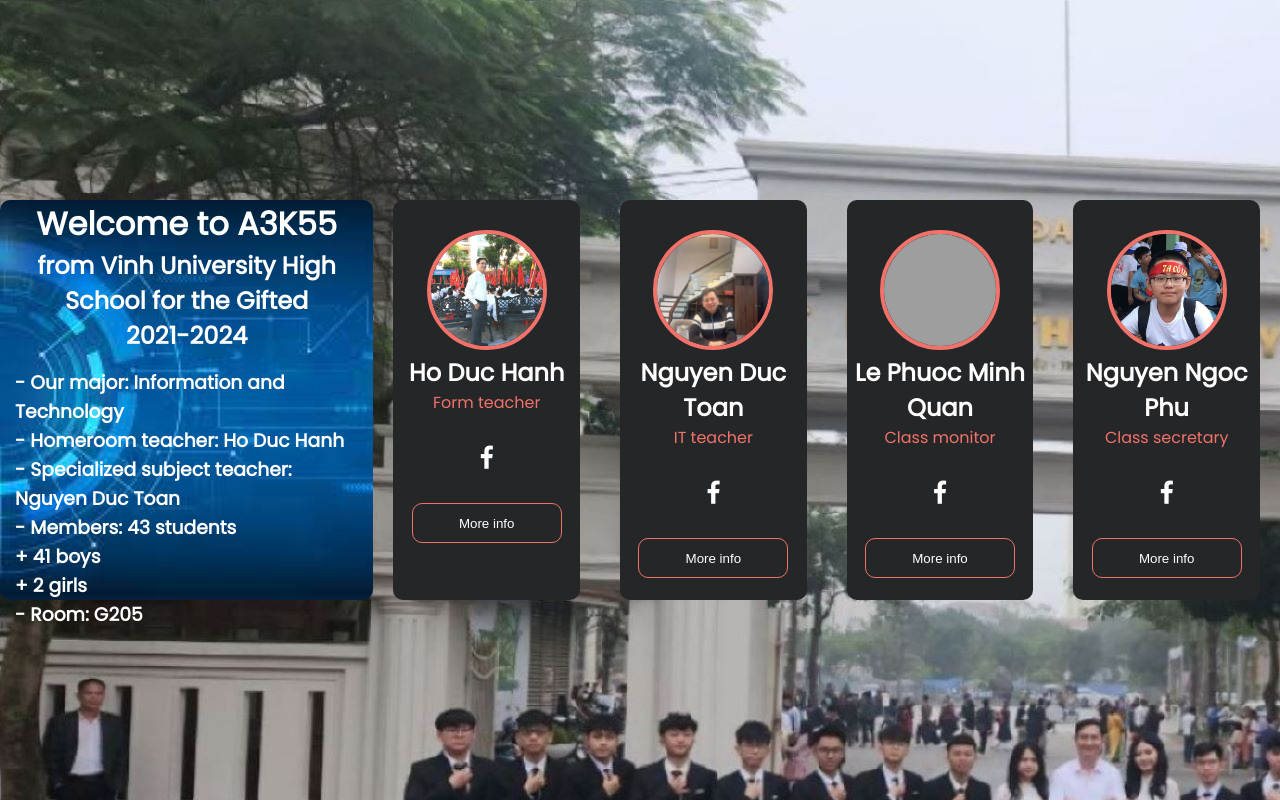
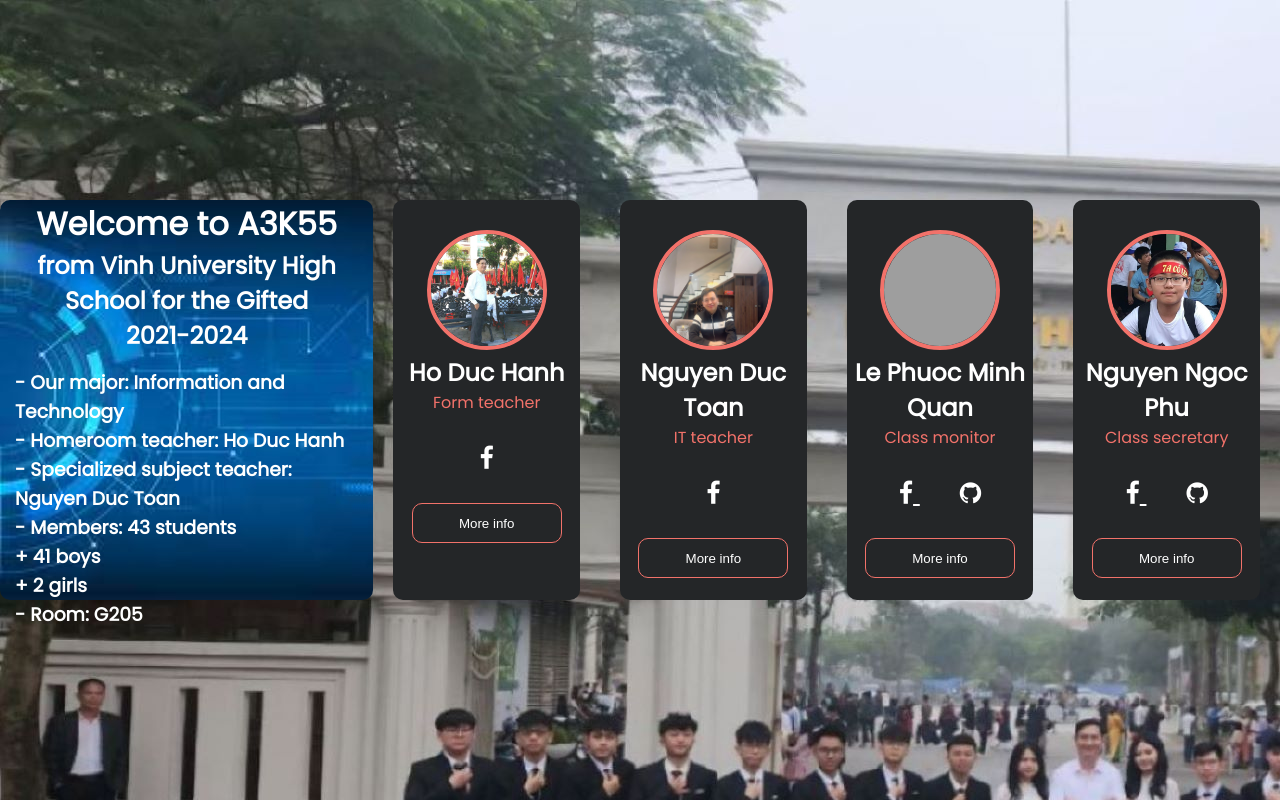
Before and after one commit to TriNguyen3110/A3K55, a plain HTML site: page index.html in a window 1280 px wide. Drawn offline with Linux system fonts and the light colour scheme; grey boxes are pictures that could not be loaded.

Commit message:
Update index.html

```diff
--- a/index.html
+++ b/index.html
@@ -5,7 +5,6 @@
     <meta name="viewport" content="width=device-width, initial-scale=1.0">
     <title>Welcome to A3K55!</title>
     <link rel="stylesheet" href="style.css">
-
     <link rel='stylesheet' href='https://fonts.googleapis.com/css?family=Poppins'>
     <link rel="stylesheet" href="https://cdnjs.cloudflare.com/ajax/libs/font-awesome/4.7.0/css/font-awesome.min.css">
 </head>
@@ -63,6 +62,9 @@
             <a href="https://www.facebook.com/quann.minh.19" target="_blank">
                 <i class="fa fa-facebook"></i>
             </a>
+            <a href="https://github.com/MinhQuanABCXYZ" target="_blank">
+              <i class="fa fa-github"></i>
+            </a>
         </div>
         <button>More info</button>
     </div>
@@ -76,6 +78,9 @@
             <a href="https://www.facebook.com/nguyenngoc.phu.100046" target="_blank">
                 <i class="fa fa-facebook"></i>
             </a>
+            <a href="https://github.com/Deuser1209" target="_blank">
+              <i class="fa fa-github"></i>
+            </a>
         </div>
         <button>More info</button>
     </div>
```
